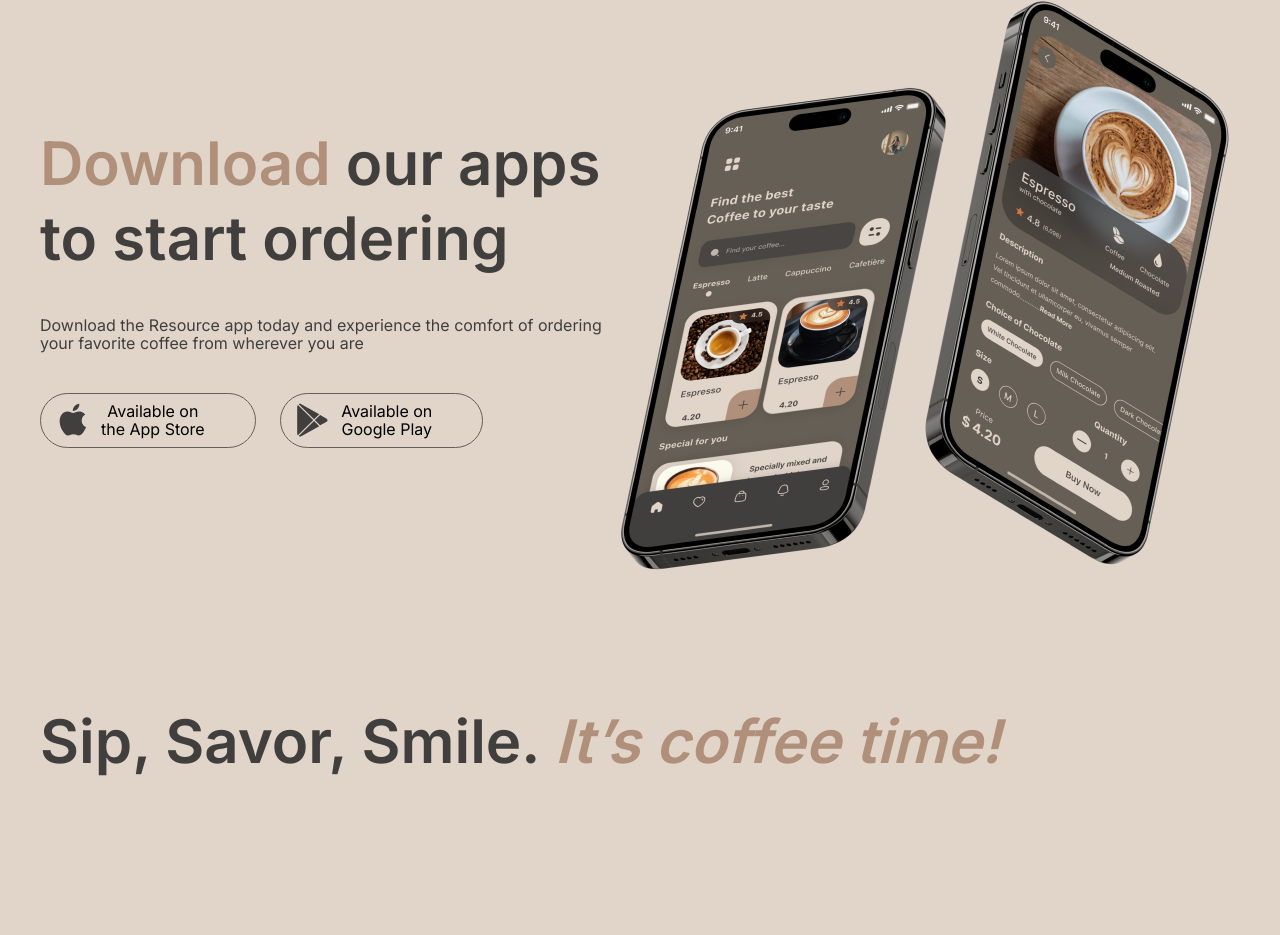
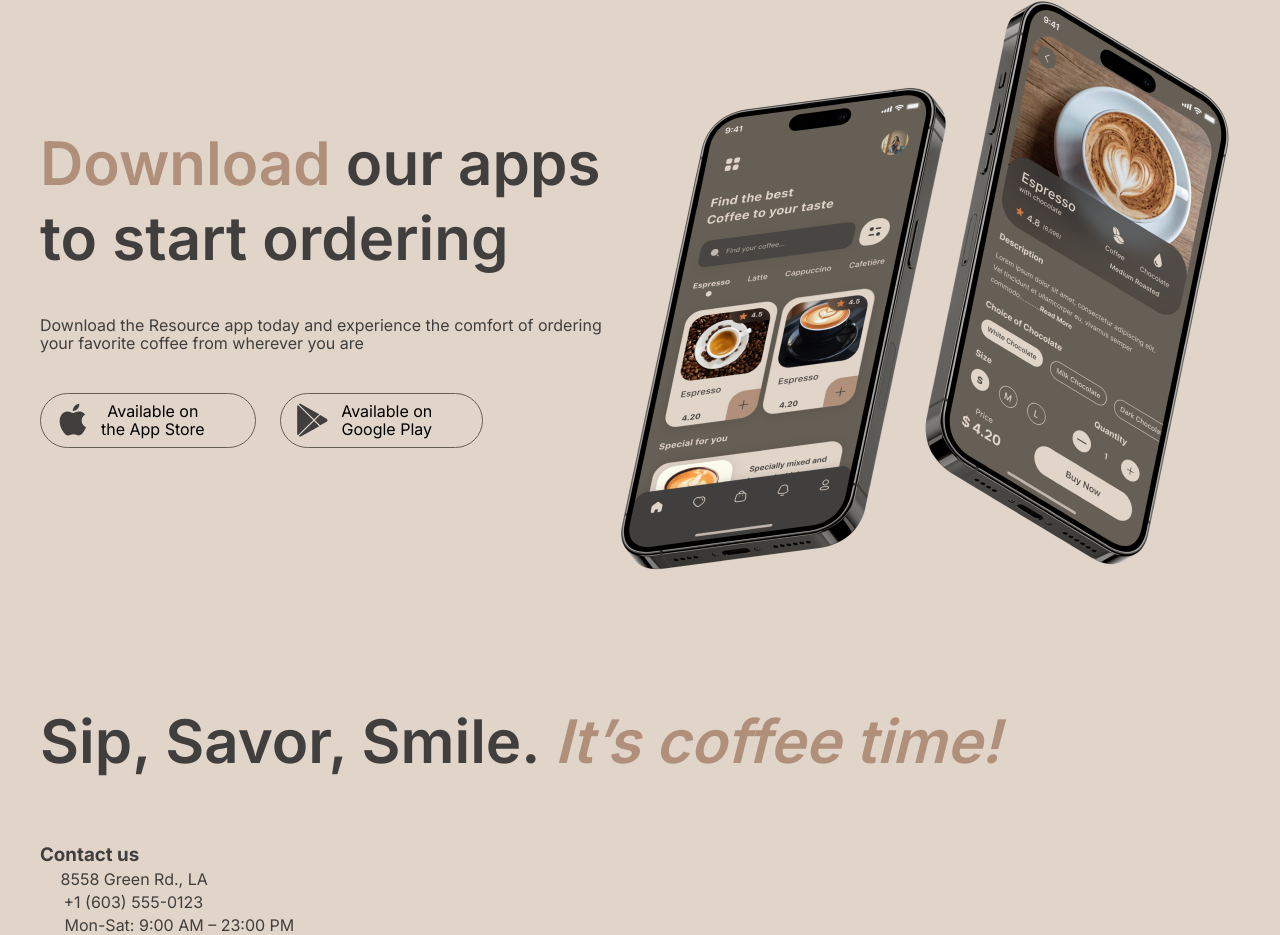
Before and after one commit to DmitryYarigin/coffe-house, a website built with webpack: page coffee-house/src/pages/home/index.html in a window 1280 px wide. Shown: the part 3272-4207 px from the top of the page. Before the commit the page ends 4091 px from the top, so only its background shows below. Built offline with nearby package versions, Linux system fonts and the light colour scheme.

Commit message:
feat: footer creating

```diff
--- a/coffee-house/src/pages/home/index.html
+++ b/coffee-house/src/pages/home/index.html
@@ -135,8 +135,59 @@
         <div class="footer__inner">
             <div class="footer__social">
                 <h2 class="footer__heading subheader">Sip, Savor, Smile. <span class="italic__span">It’s coffee time!</span></h2>
+                <div class="footer__icons-block">
+                    <a href="#" class="footer__icon">
+                        <svg width="24" height="20" viewBox="0 0 24 20" fill="none" xmlns="http://www.w3.org/2000/svg">
+                            <path d="M23 1.01006C23 1.01006 20.9821 2.20217 19.86 2.54006C19.2577 1.84757 18.4573 1.35675 17.567 1.13398C16.6767 0.911216 15.7395 0.967251 14.8821 1.29451C14.0247 1.62177 13.2884 2.20446 12.773 2.96377C12.2575 3.72309 11.9877 4.62239 12 5.54006V6.54006C10.2426 6.58562 8.50127 6.19587 6.93101 5.4055C5.36074 4.61513 4.01032 3.44869 3 2.01006C3 2.01006 -1 11.0101 8 15.0101C5.94053 16.408 3.48716 17.109 1 17.0101C10 22.0101 21 17.0101 21 5.51006C20.9991 5.23151 20.9723 4.95365 20.92 4.68006C21.9406 3.67355 23 1.01006 23 1.01006Z" stroke="#E1D4C9" stroke-linecap="round" stroke-linejoin="round"/>
+                        </svg>
+                    </a>
+                    <a class="footer__icon">
+                        <svg width="20" height="20" viewBox="0 0 20 20" fill="none" xmlns="http://www.w3.org/2000/svg">
+                            <path d="M1 14V6C1 3.23858 3.23858 1 6 1H14C16.7614 1 19 3.23858 19 6V14C19 16.7614 16.7614 19 14 19H6C3.23858 19 1 16.7614 1 14Z" stroke="#E1D4C9"/>
+                        </svg>
+                    </a>
+                    <a href="#" class="footer__icon">
+                        <svg width="13" height="22" viewBox="0 0 13 22" fill="none" xmlns="http://www.w3.org/2000/svg">
+                            <path d="M12 1H9C7.67392 1 6.40215 1.52678 5.46447 2.46447C4.52678 3.40215 4 4.67392 4 6V9H1V13H4V21H8V13H11L12 9H8V6C8 5.73478 8.10536 5.48043 8.29289 5.29289C8.48043 5.10536 8.73478 5 9 5H12V1Z" stroke="#E1D4C9" stroke-linecap="round" stroke-linejoin="round"/>
+                        </svg>
+                    </a>
+                </div>
             </div>
-            <div class="footer__contact"></div>
+            <div class="footer__contact">
+                <h3 class="footer__subheader">Contact us</h3>
+                    <ul class="footer__list">
+                        <li class="footer__list-item">
+                           <a class="footer__list-link" href="#">
+                                <span class="footer__contact-icon">
+                                    <svg width="16" height="20" viewBox="0 0 16 20" fill="none" xmlns="http://www.w3.org/2000/svg">
+                                        <path d="M14.6663 8.33329C14.6663 12.0152 7.99967 18.3333 7.99967 18.3333C7.99967 18.3333 1.33301 12.0152 1.33301 8.33329C1.33301 4.65139 4.31778 1.66663 7.99967 1.66663C11.6816 1.66663 14.6663 4.65139 14.6663 8.33329Z" stroke="#E1D4C9" stroke-width="1.5"/>
+                                    </svg>
+                                </span>
+                                8558 Green Rd.,  LA
+                            </a>
+                        </li>
+                        <li class="footer__list-item">
+                            <a class="footer__list-link" href="#">
+                                <span class="footer__contact-icon">
+                                    <svg width="19" height="19" viewBox="0 0 19 19" fill="none" xmlns="http://www.w3.org/2000/svg">
+                                        <path d="M14.0984 12.2516L10.6665 12.9166C8.34845 11.7531 6.91654 10.4166 6.08321 8.33329L6.72483 4.89154L5.51197 1.66663L2.72946 1.66663C1.60191 1.66663 0.714659 2.59958 0.901079 3.71161C1.29888 6.08454 2.37231 10.0391 5.24987 12.9166C8.27338 15.9401 12.5661 17.3318 15.1378 17.9288C16.299 18.1983 17.3332 17.2908 17.3332 16.0988L17.3332 13.4843L14.0984 12.2516Z" stroke="#E1D4C9" stroke-width="1.5" stroke-linecap="round" stroke-linejoin="round"/>
+                                    </svg>
+                                </span>
+                                +1 (603) 555-0123
+                            </a>
+                        </li>
+                        <li class="footer__list-item">
+                            <a class="footer__list-link" href="#">
+                                <span class="footer__contact-icon">
+                                    <svg width="20" height="20" viewBox="0 0 20 20" fill="none" xmlns="http://www.w3.org/2000/svg">
+                                        <path d="M10.0003 18.3333C14.6027 18.3333 18.3337 14.6023 18.3337 9.99996C18.3337 5.39759 14.6027 1.66663 10.0003 1.66663C5.39795 1.66663 1.66699 5.39759 1.66699 9.99996C1.66699 14.6023 5.39795 18.3333 10.0003 18.3333Z" stroke="#E1D4C9" stroke-width="1.5" stroke-linecap="round" stroke-linejoin="round"/>
+                                    </svg>
+                                </span>
+                                Mon-Sat: 9:00 AM – 23:00 PM
+                            </a>
+                        </li>
+                    </ul>
+            </div>
         </div>
     </footer>
     </div>
--- a/coffee-house/src/style/_main.scss
+++ b/coffee-house/src/style/_main.scss
@@ -61,3 +61,72 @@ a:hover, a:visited, a:link, a:active
     cursor: pointer;
     padding: 8px 50px 8px 60px;
 }
+
+// =======  FOOTER =========
+
+.footer {
+
+    // .footer__inner
+
+    &__inner {
+    }
+
+    // .footer__social
+
+    &__social {
+    }
+
+    // .footer__heading
+
+    &__heading {
+    }
+
+    // .footer__icons-block
+
+    &__icons-block {
+    }
+
+    // .footer__icon
+
+    &__icon {
+    }
+
+    // .footer__contact
+
+    &__contact {
+    }
+
+    // .footer__subheader
+
+    &__subheader {
+    }
+
+    // .footer__list
+
+    &__list {
+    }
+
+    // .footer__list-item
+
+    &__list-item {
+    }
+
+    // .footer__list-link
+
+    &__list-link {
+    }
+
+    // .footer__contact-icon
+
+    &__contact-icon {
+    }
+}
+.subheader {
+}
+.italic {
+
+    // .italic__span
+
+    &__span {
+    }
+}
```
Also changed, not shown: coffee-house/src/assets/icons/Ellipse.svg (added), coffee-house/src/assets/icons/fasebook.svg (added), coffee-house/src/assets/icons/instagram.svg (added), coffee-house/src/assets/icons/phone.svg (added), coffee-house/src/assets/icons/twitter.svg (added), coffee-house/src/assets/icons/watch.svg (added), coffee-house/src/pages/home/style.scss (line endings or trailing spaces).
